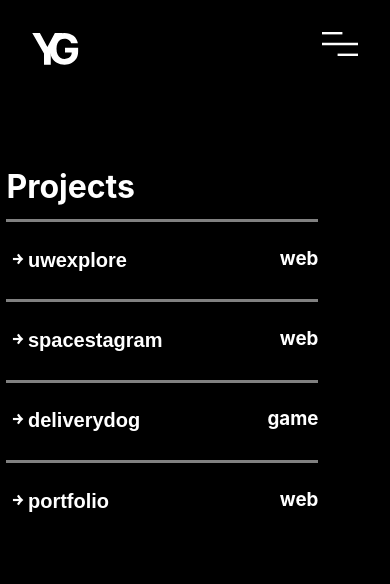
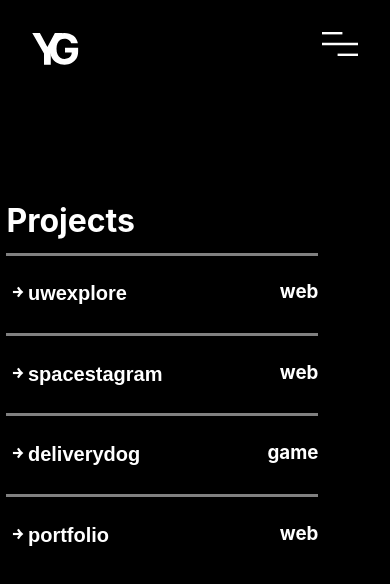
Before and after one commit to yzzy2go/Portfolio, a Next.js app: page /projects in a window 390 px wide. Shown: the top 584 px of the page. Built offline with nearby package versions, Linux system fonts and the light colour scheme.

Commit message:
minor spacing changes

```diff
--- a/pages/experience.jsx
+++ b/pages/experience.jsx
@@ -48,9 +48,9 @@ export default function Experience() {
         {/* todo: Just use state to hide this? -> but want nice animation */}
         <div
           style={{
-            maxWidth: "40vw",
             display: projectOpen === name ? "block" : "none",
           }}
+          className={styles.description}
         >
           <p style={{ marginBottom: "1.5rem" }}>{description}</p>
         </div>
--- a/pages/projects.jsx
+++ b/pages/projects.jsx
@@ -60,7 +60,7 @@ export default function Portfolio() {
     <div style={{ height: "100vh" }}>
       <HomeButton />
       <Menu />
-      <div className={styles.container}>
+      <div className={styles.containerP}>
         <div>
           <img
             src={`/images/${projectOpen}.png`}
--- a/styles/Contact.module.css
+++ b/styles/Contact.module.css
@@ -39,7 +39,6 @@
 
 @media only screen and (max-width: 860px) {
   .container {
-    background-color: aqua;
     padding-left: 6em;
     padding-right: 6em;
   }
--- a/styles/Projects.module.css
+++ b/styles/Projects.module.css
@@ -1,4 +1,9 @@
 .container {
+  top: 26vh;
+  left: 16vw;
+  position: absolute;
+}
+.containerP {
   top: 26vh;
   left: 16vw;
   position: absolute;
@@ -67,6 +72,9 @@
   .container {
     top: 12vh;
   }
+  .containerP {
+    top: 12vh;
+  }
   .content {
     min-width: 80vw;
     margin: 2em 0em 4em -3.5em;
@@ -86,6 +94,9 @@
   .container {
     top: 16vh;
   }
+  .containerP {
+    top: 20vh;
+  }
   .hr {
     margin-top: 0.8em;
   }
@@ -95,6 +106,9 @@
   .container {
     top: 12vh;
   }
+  .containerP {
+    top: 16vh;
+  }
   .hr {
     margin-top: 0.8em;
   }
```
